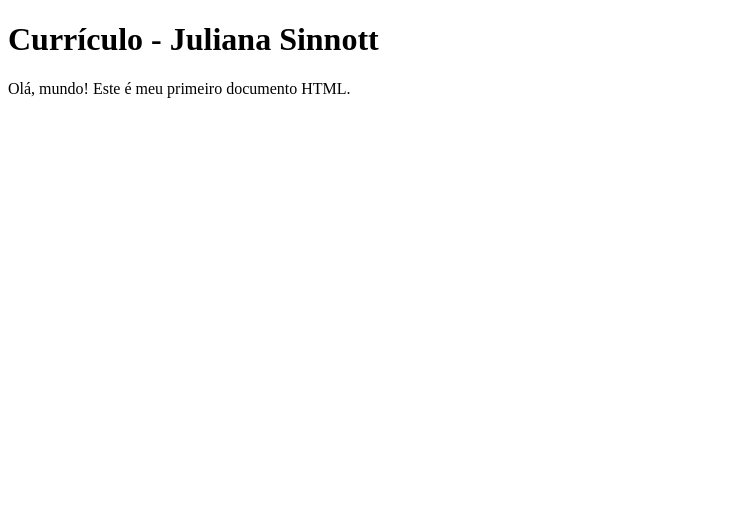
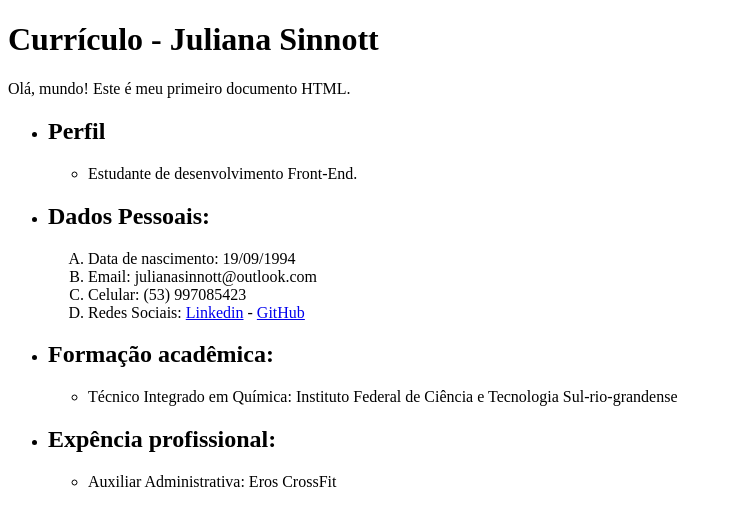
Before and after one commit to julianasinnott/frontend-m03-01-html-exercicio, a plain HTML site: page index.html in a window 1280 px wide. Shown: the whole page, without its empty margins (0-732 px from the left). Drawn offline with Linux system fonts and the light colour scheme.

Commit message:
adiconando dados do currículo

```diff
--- a/index.html
+++ b/index.html
@@ -9,3 +9,54 @@
 <body>
     <h1>Currículo - Juliana Sinnott</h1>
         <p>Olá, mundo! Este é meu primeiro documento HTML.</p>
+            <ul>
+                <li>
+                    <h2>Perfil</h2>
+                    <ul>
+                        <li>
+                            Estudante de desenvolvimento Front-End.
+                        </li>
+                    </ul>
+                </li>
+            </ul>
+            <ul>
+                <li>
+                    <h2>Dados Pessoais:</h2>
+                    <ol type="A">
+                        <li>
+                            Data de nascimento: 19/09/1994
+                        </li>
+                        <li>
+                            Email: julianasinnott@outlook.com
+                        </li>
+                        <li>
+                            Celular: (53) 997085423
+                        </li>
+                        <li>
+                            Redes Sociais:
+                                <a target="_blank" href="https://www.linkedin.com/in/julianasinnott/">Linkedin</a> -
+                                <a target="_blank" href="https://github.com/julianasinnott">GitHub</a>
+                        </li>
+                    </ol>
+                </li>
+            </ul>
+            <ul>
+                <li>
+                    <h2>Formação acadêmica:</h2>
+                    <ul>
+                        <li>
+                            Técnico Integrado em Química: Instituto Federal de Ciência e Tecnologia Sul-rio-grandense
+                        </li>
+                    </ul>
+                </li>
+            </ul>
+            <ul>
+                <li>
+                    <h2>Expência profissional:</h2>
+                    <ul>
+                        <li>
+                            Auxiliar Administrativa: Eros CrossFit
+                        </li>
+                    </ul>
+                </li>
+            </ul>
```
